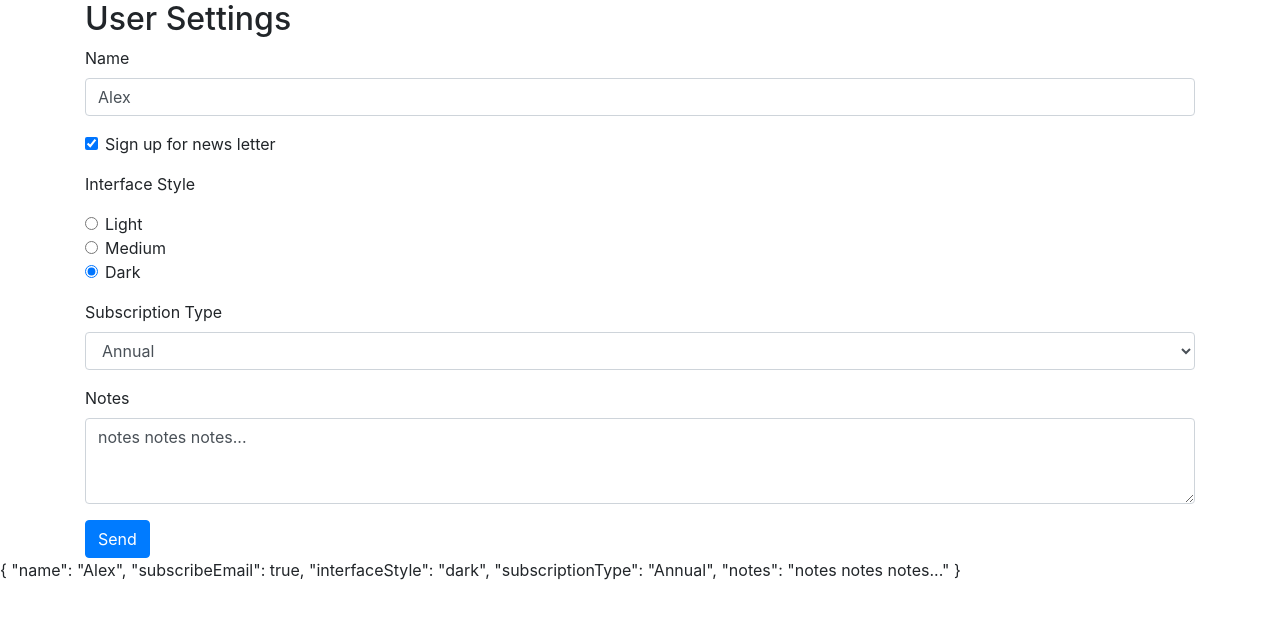
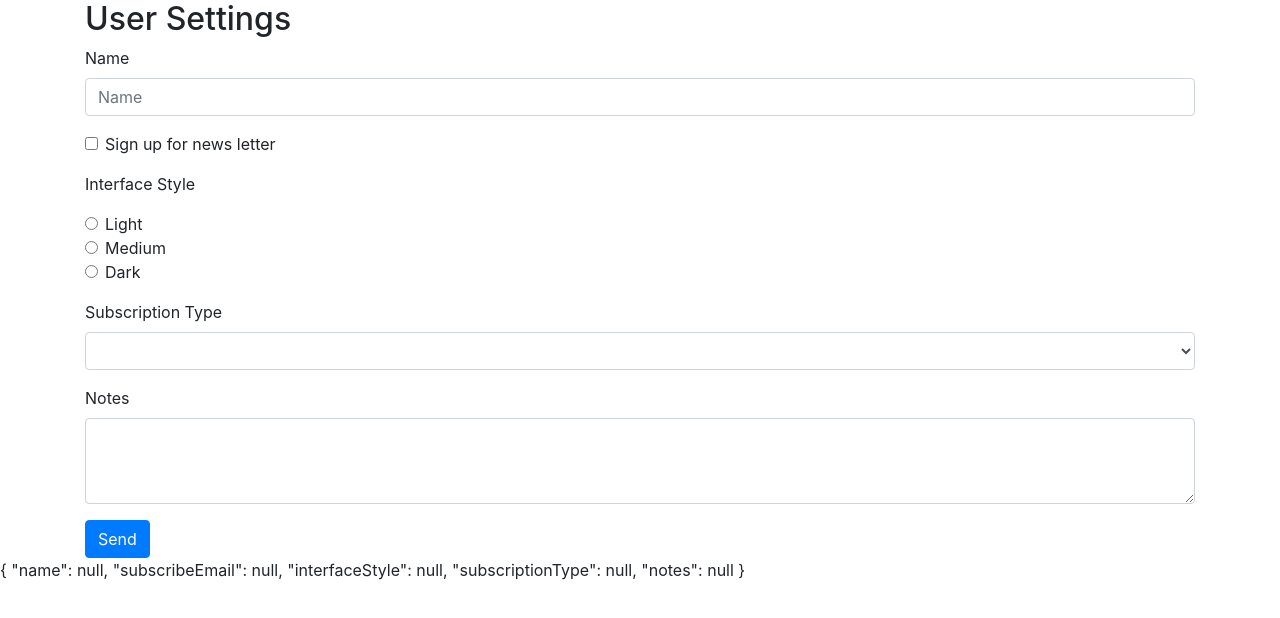
Before and after one commit to fullera8/AngularBeginnerForms, an Angular app in the folder ps-demo/: page / in a window 1280 px wide. Shown: the top 618 px of the page. Built offline with nearby package versions, Linux system fonts and the light colour scheme.

Commit message:
Added more complex css custom classes with custom validation,

```diff
--- a/ps-demo/src/app/user-settings-form/user-settings-form.component.css
+++ b/ps-demo/src/app/user-settings-form/user-settings-form.component.css
@@ -1,4 +1,4 @@
 
-.ng-invalid:not(form).ng-touched {
+.field-error {
   border: 1px solid red
 }
--- a/ps-demo/src/app/user-settings-form/user-settings-form.component.html
+++ b/ps-demo/src/app/user-settings-form/user-settings-form.component.html
@@ -1,14 +1,15 @@
 <!-- Form demo -->
 <div class="container">
   <h2>User Settings</h2>
-  <form #form = "ngForm" ngNativeValidate>
+  <form #form = "ngForm" (ngSubmit)="onSubmit(form)">
 
     <!-- form group demo -->
     <div class="form-group">
       <label for="name">Name</label>
       <input id="name" name="name" class="form-control" placeholder="Name"
-      [(ngModel)]="userSettings.name" required #nameField="ngModel" />
-      <div [hidden]="nameField.valid || nameField.untouched"
+      [(ngModel)]="userSettings.name" required #nameField="ngModel"
+      [class.field-error]="form.submitted && nameField.invalid"/>
+      <div [hidden]="nameField.valid || !form.submitted"
         class="alert alert-danger">
         Enter a name
       </div>
--- a/ps-demo/src/app/user-settings-form/user-settings-form.component.ts
+++ b/ps-demo/src/app/user-settings-form/user-settings-form.component.ts
@@ -1,4 +1,5 @@
 import { Component, OnInit } from '@angular/core';
+import { NgForm } from '@angular/forms';
 import { UserSettings } from '../data/user-settings';
 
 @Component({
@@ -10,11 +11,11 @@ export class UserSettingsFormComponent implements OnInit {
 
   //One way data binding to the interface
   originalUserSettings: UserSettings = {
-    name: "Alex",
-    subscribeEmail: true,
-    interfaceStyle: 'dark',
-    subscriptionType: 'Annual',
-    notes: "notes notes notes..."
+    name: null,
+    subscribeEmail: null,
+    interfaceStyle: null,
+    subscriptionType: null,
+    notes: null
   };
 
   //clones originalUserSettings
@@ -25,4 +26,7 @@ export class UserSettingsFormComponent implements OnInit {
   ngOnInit(): void {
   }
 
+  onSubmit(form: NgForm) {
+    console.log('in onSubmit: ', form.valid);
+  }
 }
```
Also changed, not shown: ps-demo/src/app/data/user-settings.ts (+5 -5 lines).
